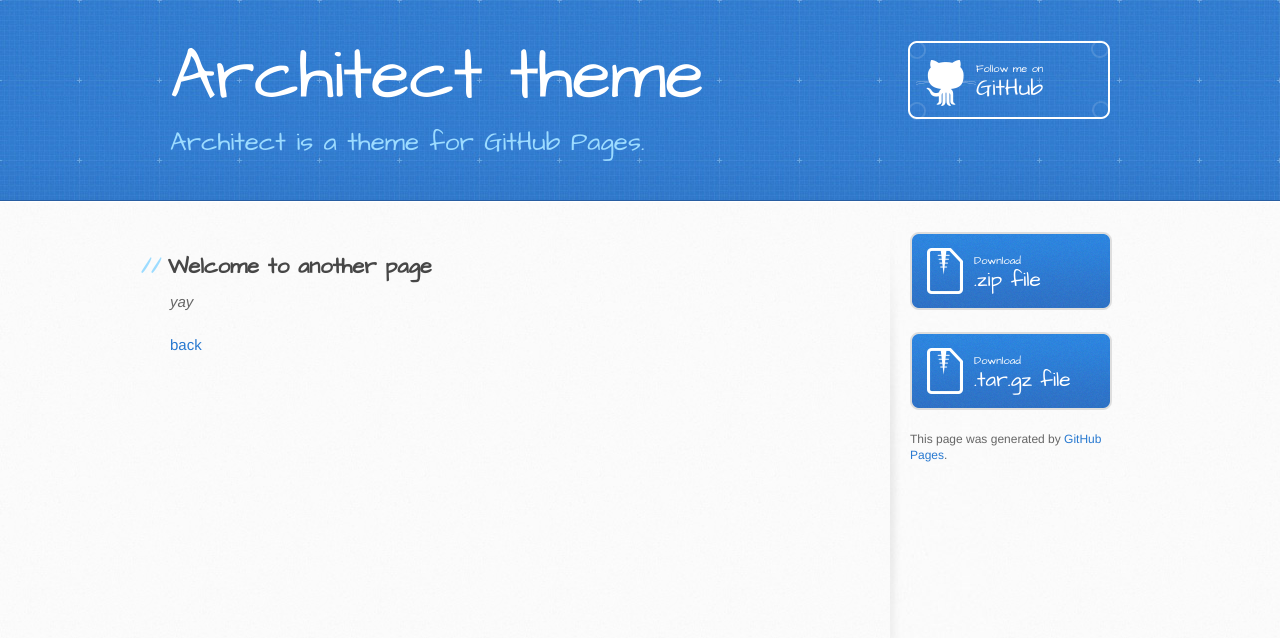
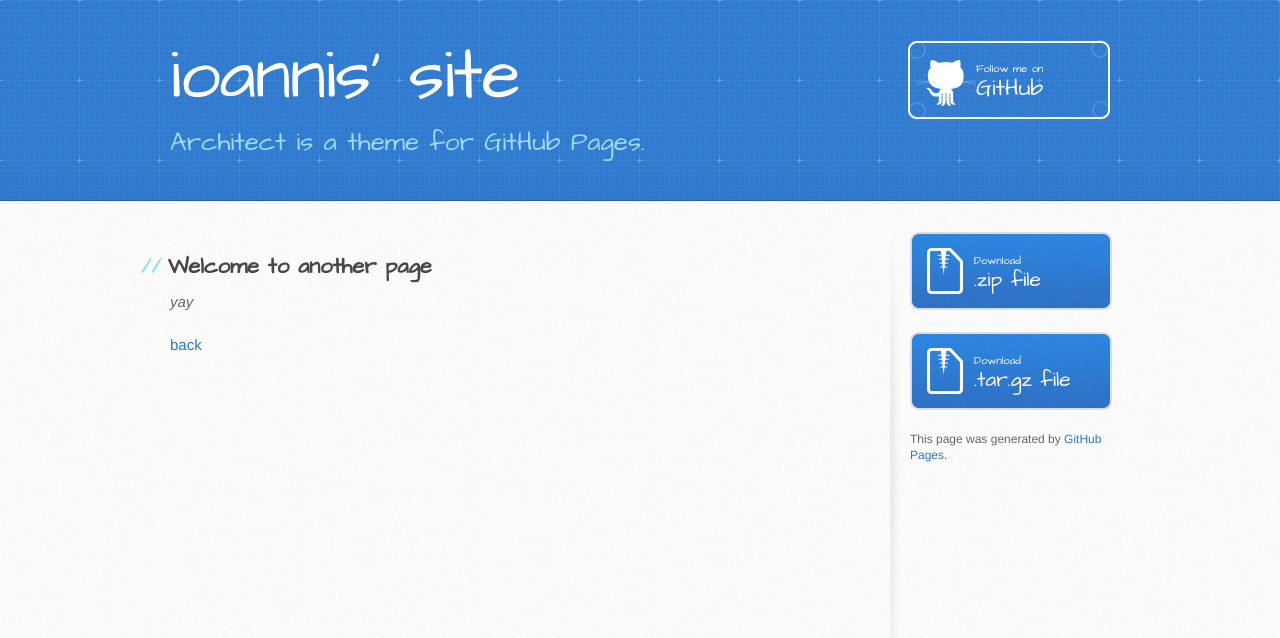
Before and after one commit to Ioannis-Bertolis/Ioannis-Bertolis.github.io, a Jekyll site: the page built from another-page.md, in a window 1280 px wide. Shown: the top 638 px of the page. Built offline with Jekyll 4.4.1, drawn with Linux system fonts in a browser that asks for light colours; our own code applies the rules of GitHub Pages for plain Markdown files.

Commit message:
Update _config.yml

```diff
--- a/_config.yml
+++ b/_config.yml
@@ -1,4 +1,4 @@
-title: Architect theme
+title: ioannis' site
 description: Architect is a theme for GitHub Pages.
 show_downloads: true
 google_analytics:
```
